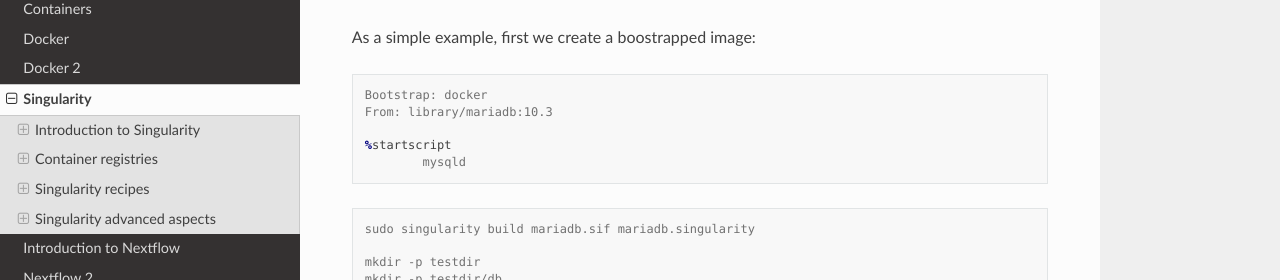
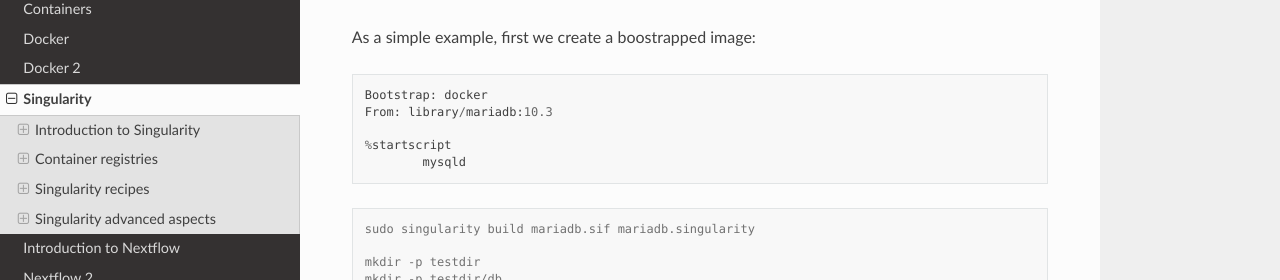
Before and after one commit to biocorecrg/CoursesCRG_Containers_Nextflow_May_2022, a Sphinx documentation site: the page built from docs/singularity.rst, in a window 1280 px wide and 900 px high, scrolled down 5664 px. Shown: the part 172-452 px from the top of the window. Built offline with Sphinx 7.4.7 and the Read the Docs theme 2.0.0, drawn with Linux system fonts in a browser that asks for light colours.

Commit message:
rm console

```diff
--- a/docs/singularity.rst
+++ b/docs/singularity.rst
@@ -315,7 +315,7 @@ Also know as **services**. Despite Docker it is still more convenient for these
 
 As a simple example, first we create a boostrapped image:
 
-.. code-block:: console
+.. code-block::
 
   Bootstrap: docker
   From: library/mariadb:10.3
```
